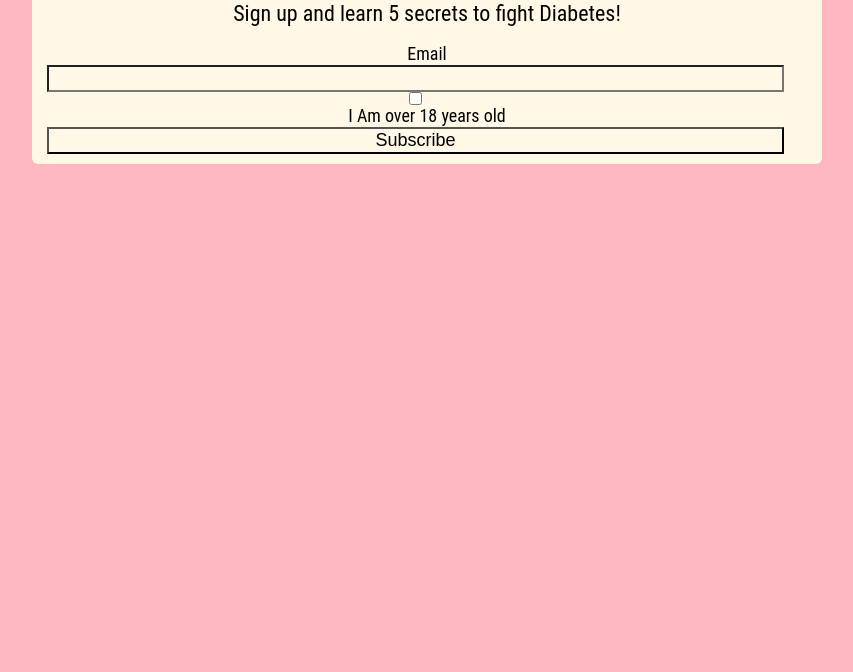
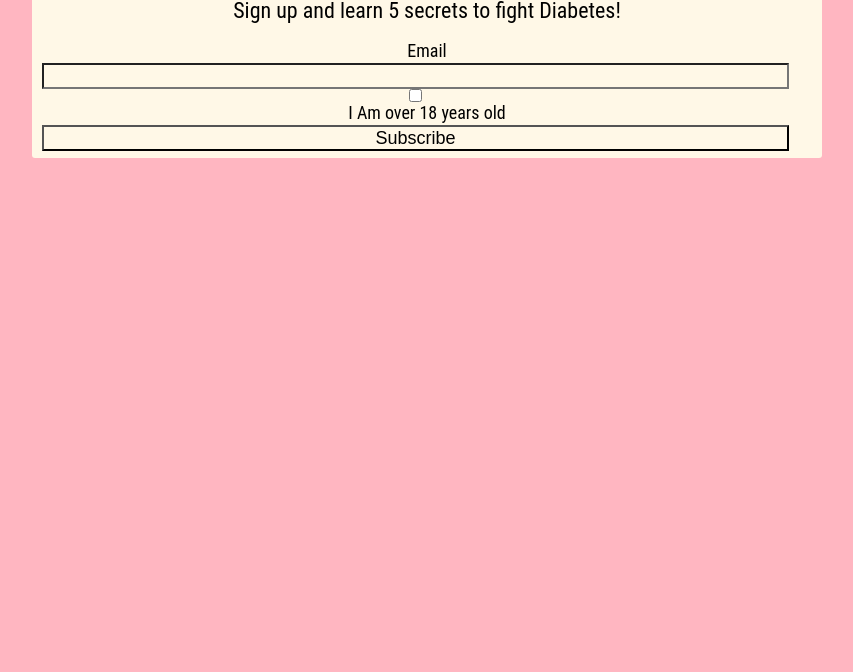
Before and after one commit to SaamiyaMaster/Lab-3, a plain HTML site: page index.html in a window 1280 px wide. Shown: the part 128-800 px from the top of the page, without its empty margins (213-1066 px from the left). Drawn offline with nearby package versions, Linux system fonts and the light colour scheme.

Commit message:
Update style.css

```diff
--- a/css/style.css
+++ b/css/style.css
@@ -9,10 +9,10 @@ body {
 form {
 	color: black;
 	background-color: #fff8e7;
-	padding: 10px 15px;
+	padding: 7px 10px;
 	margin: 7px 2%;
 	border: 2px;
-	border-radius: 6px;
+	border-radius: 3px;
 }
 h1 {
 	font-size: 32px;
@@ -42,4 +42,5 @@ button {
 		margin: 3% auto 0 auto;
 		text-align:center;
 		width: 67%
+	}
 }
```
